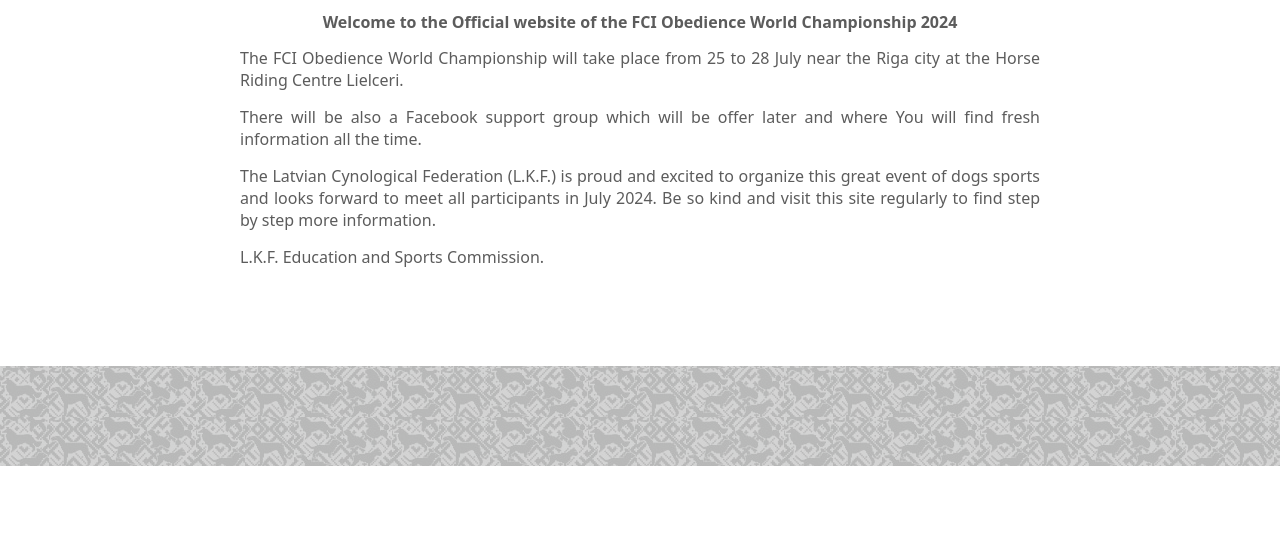
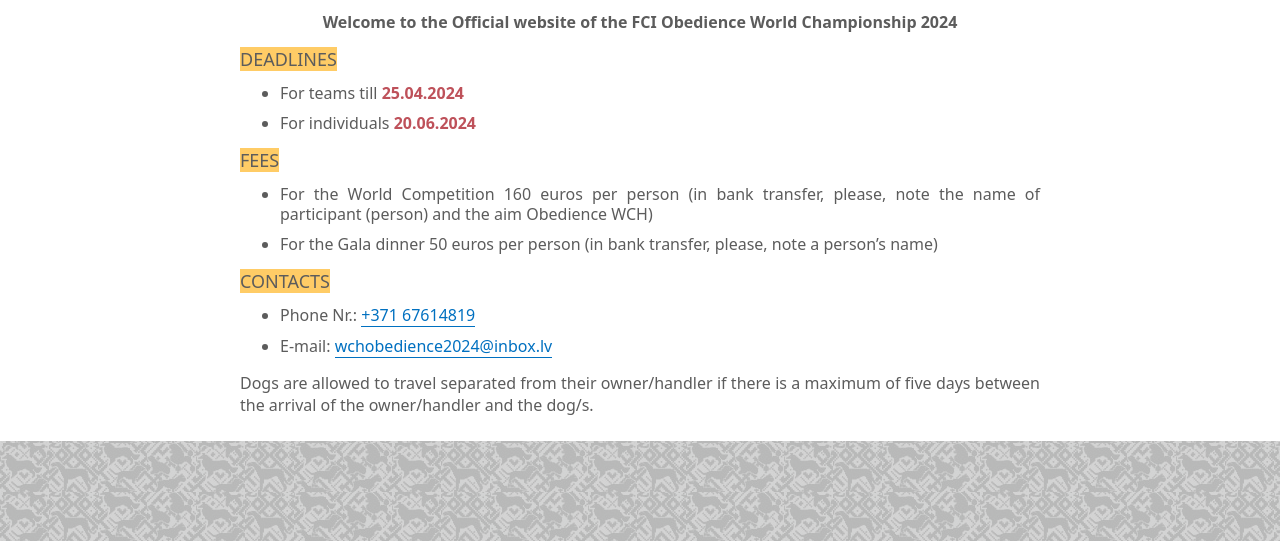
Before and after one commit to vlas-ilya/DogSport, a plain HTML site: page registration_and_feels.html in a window 1280 px wide. Shown: the part 334-875 px from the top of the page. Before the commit the page ends 800 px from the top, so only its background shows below. Drawn offline with Linux system fonts and the light colour scheme.

Commit message:
поправил верстку

```diff
--- a/css/index.css
+++ b/css/index.css
@@ -145,6 +145,7 @@
 @media screen and (max-width: 850px) {
     .Page {
         width: 100%;
+        max-width: none;
         margin: 25px 0;
         padding: 0 25px;
         box-sizing: border-box;
--- a/registration_and_feels.html
+++ b/registration_and_feels.html
@@ -33,10 +33,22 @@
                 <h3>Welcome to the Official website of the FCI Obedience World Championship 2024</h3>
             </div>
             <div class="Page_Content">
-                <p>The FCI Obedience World Championship will take place from 25 to 28 July near the Riga city at the Horse Riding Centre Lielceri.</p>
-                <p>There will be also a Facebook support group which will be offer later and where You will find fresh information all the time.</p>
-                <p>The Latvian Cynological Federation (L.K.F.) is proud and excited to organize this great event of dogs sports and looks forward to meet all participants in July 2024. Be so kind and visit this site regularly to find step by step more information.</p>
-                <p>L.K.F. Education and Sports Commission.</p>
+                <h4><span>Deadlines</span></h4>
+                <ul>
+                    <li>For teams till <span class="Text Text_danger">25.04.2024</span></li>
+                    <li>For individuals <span class="Text Text_danger">20.06.2024</span></li>
+                </ul>
+                <h4><span>Fees</span></h4>
+                <ul>
+                    <li>For the World Competition 160 euros per person (in bank transfer, please, note the name of participant (person) and the aim Obedience WCH)</li>
+                    <li>For the Gala dinner 50 euros per person (in bank transfer, please, note a person’s name)</li>
+                </ul>
+                <h4><span>CONTACTS</span></h4>
+                <ul>
+                    <li>Phone Nr.: <a class="Link" href="tel: +37167614819">+371 67614819</a></li>
+                    <li>E-mail: <a class="Link" href = "mailto: wchobedience2024@inbox.lv">wchobedience2024@inbox.lv</a></li>
+                </ul>
+                <p>Dogs are allowed to travel separated from their owner/handler if there is a maximum of five days between the arrival of the owner/handler and the dog/s.</p>
             </div>
         </div>
     </div>
```
